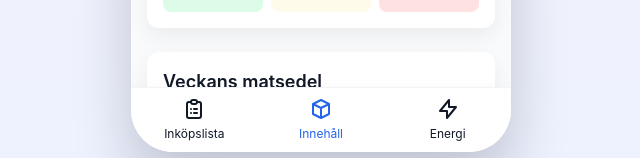
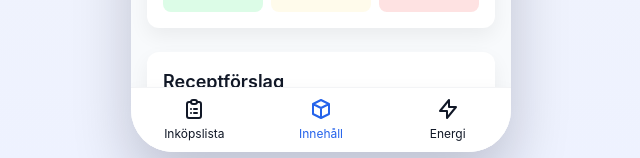
Before and after one commit to Falusvampen/fridge-ui-prototype, a Next.js app: page / in a window 1280 px wide. Shown: the part 684-842 px from the top of the page, without its empty margins (319-959 px from the left). Built offline with nearby package versions, Linux system fonts and the light colour scheme.

Commit message:
feat: refactor recipe display by removing WeeklyMenu and integrating RecipeList directly in the main page

```diff
--- a/app/components/FridgeList.tsx
+++ b/app/components/FridgeList.tsx
@@ -298,9 +298,6 @@ export default function FridgeList({
           </SummaryBox>
         </SummaryGrid>
       </Section>
-
-      {/* Recipe suggestion */}
-      <WeeklyMenu />
     </div>
   );
 }
--- a/app/components/RecipeList.tsx
+++ b/app/components/RecipeList.tsx
@@ -3,6 +3,7 @@
 import React, { useEffect, useState } from "react";
 import RecipeCard from "./RecipeCard";
 import styled from "styled-components";
+import Section from "./Section";
 
 type Recipe = {
   id: string;
@@ -37,10 +38,12 @@ export default function RecipeList({
   }, []);
 
   return (
-    <Grid>
-      {recipes.map((r) => (
-        <RecipeCard key={r.id} recipe={r} />
-      ))}
-    </Grid>
+    <Section title="Receptförslag">
+      <Grid>
+        {recipes.map((r) => (
+          <RecipeCard key={r.id} recipe={r} />
+        ))}
+      </Grid>
+    </Section>
   );
 }
--- a/app/components/WeekMenu.tsx
+++ /dev/null
@@ -1,18 +0,0 @@
-import React from "react";
-import styled from "styled-components";
-import Section from "./Section";
-
-const Card = styled.div`
-  background: white;
-  border-radius: 12px;
-  box-shadow: 0 8px 20px rgba(2, 6, 23, 0.06);
-  padding: 16px;
-`;
-
-export default function WeekMenu({ children }: { children: React.ReactNode }) {
-  return (
-    <Section title="Denna veckas matsedel">
-      <Card>{children}</Card>
-    </Section>
-  );
-}
--- a/app/components/WeeklyMenu.tsx
+++ /dev/null
@@ -1,17 +0,0 @@
-import React from "react";
-import recipes from "../data/recipes.json";
-import RecipeList from "./RecipeList";
-import styled from "styled-components";
-import Section from "./Section";
-
-const Card = styled.div``;
-
-export default function WeeklyMenu() {
-  return (
-    <Section title="Veckans matsedel">
-      <Card>
-        <RecipeList initialRecipes={recipes} />
-      </Card>
-    </Section>
-  );
-}
--- a/app/page.tsx
+++ b/app/page.tsx
@@ -1,8 +1,9 @@
-import WeeklyMenu from "./components/WeeklyMenu";
 import FridgeList from "./components/FridgeList";
 import type { FridgeItem } from "./types/fridge";
 import styled from "styled-components";
 import fridgeData from "./data/fridge.json";
+import recipes from "./data/recipes.json";
+import RecipeList from "./components/RecipeList";
 
 const Page = styled.div`
   min-height: 100vh;
@@ -30,7 +31,7 @@ export default function Home() {
         <FridgeList initialItems={fridgeData as FridgeItem[]} />
 
         {/* Recipe suggestion */}
-        <WeeklyMenu />
+        <RecipeList initialRecipes={recipes} />
       </Container>
     </Page>
   );
```
